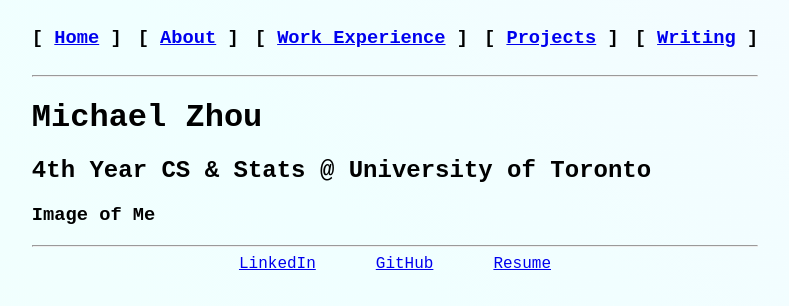
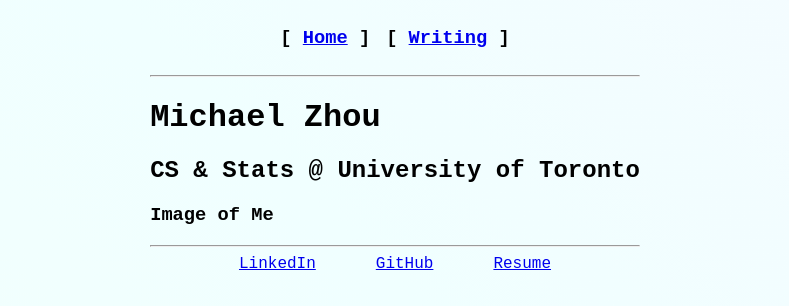
Before and after one commit to michaelz04/michaelz04, a React (Vite) app: page / in a window 1280 px wide. Shown: the top 306 px of the page, without its empty margins (245-1034 px from the left). Built offline with nearby package versions, Linux system fonts and the light colour scheme; a web font is replaced by a local one.

Commit message:
removed some header stuff temporarily

```diff
--- a/src/components/Header.jsx
+++ b/src/components/Header.jsx
@@ -9,7 +9,7 @@ function Header() {
           <h3>
             [ <Link to="/">Home</Link> ]
           </h3>
-          <h3>
+          {/* <h3>
             [ <Link to="/about">About</Link> ]
           </h3>
           <h3>
@@ -17,7 +17,7 @@ function Header() {
           </h3>
           <h3>
             [ <Link to="/projects">Projects</Link> ]
-          </h3>
+          </h3> */}
           <h3>
             [ <Link to="/writing">Writing</Link> ]
           </h3>
--- a/src/pages/Home.jsx
+++ b/src/pages/Home.jsx
@@ -8,7 +8,7 @@ function Home() {
     <div>
       <Header></Header>
       <h1>Michael Zhou</h1>
-      <h2>4th Year CS & Stats @ University of Toronto</h2>
+      <h2>CS & Stats @ University of Toronto</h2>
       <h3>Image of Me</h3>
       <hr className="subtle-divider" />
 
```
